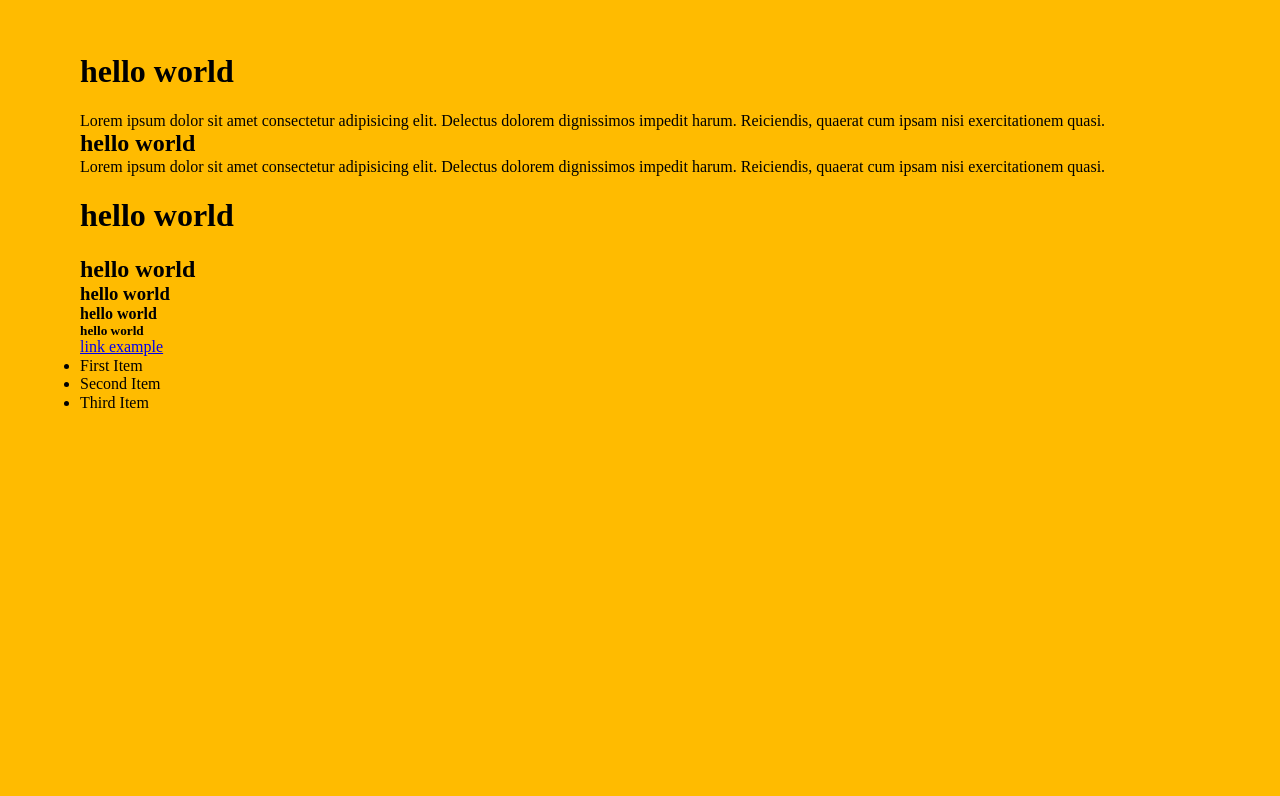
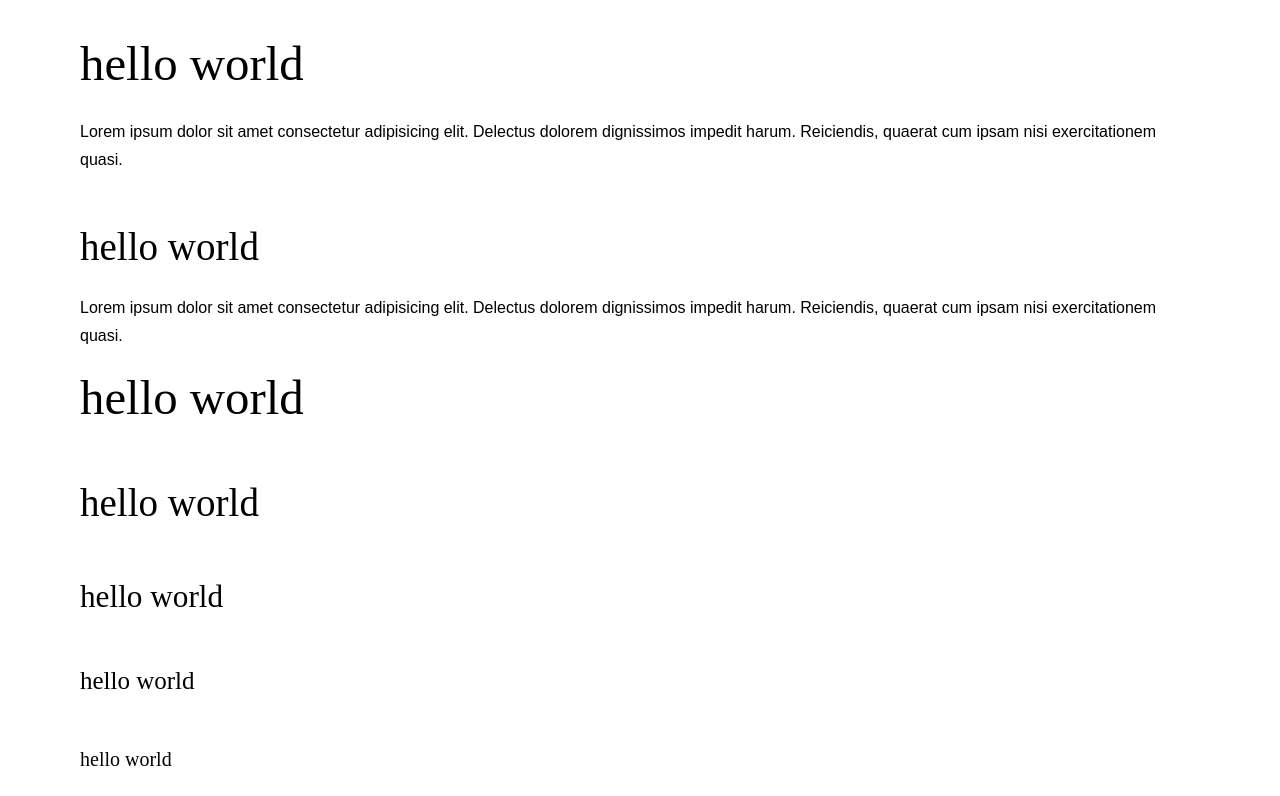
Before and after one commit to normstraker/defaultStarter, a plain HTML site: page index.html in a window 1280 px wide. Shown: the top 796 px of the page. Drawn offline with Linux system fonts and the light colour scheme.

Commit message:
337 - Fonts

```diff
--- a/main.css
+++ b/main.css
@@ -1,9 +1,60 @@
+/* temp */
 body {
   padding: 2rem 5rem;
   background: #ffbb00;
 }
-* {
-  margin: 0;
-  padding: 0;
-  box-sizing: border-box;
+/* temp */
+@import url('https://fonts.googleapis.com/css?family=Karla:400|Spectral:400');
+
+html {
+  font-size: 100%;
+} /*16px*/
+
+body {
+  background: white;
+  font-family: 'Karla', sans-serif;
+  font-weight: 400;
+  line-height: 1.75;
+  color: #000000;
 }
+
+p {
+  margin-bottom: 1rem;
+}
+
+h1,
+h2,
+h3,
+h4,
+h5 {
+  margin: 3rem 0 1.38rem;
+  font-family: 'Spectral', serif;
+  font-weight: 400;
+  line-height: 1.3;
+}
+
+h1 {
+  margin-top: 0;
+  font-size: 3.052rem;
+}
+
+h2 {
+  font-size: 2.441rem;
+}
+
+h3 {
+  font-size: 1.953rem;
+}
+
+h4 {
+  font-size: 1.563rem;
+}
+
+h5 {
+  font-size: 1.25rem;
+}
+
+small,
+.text_small {
+  font-size: 0.8rem;
+}
```
